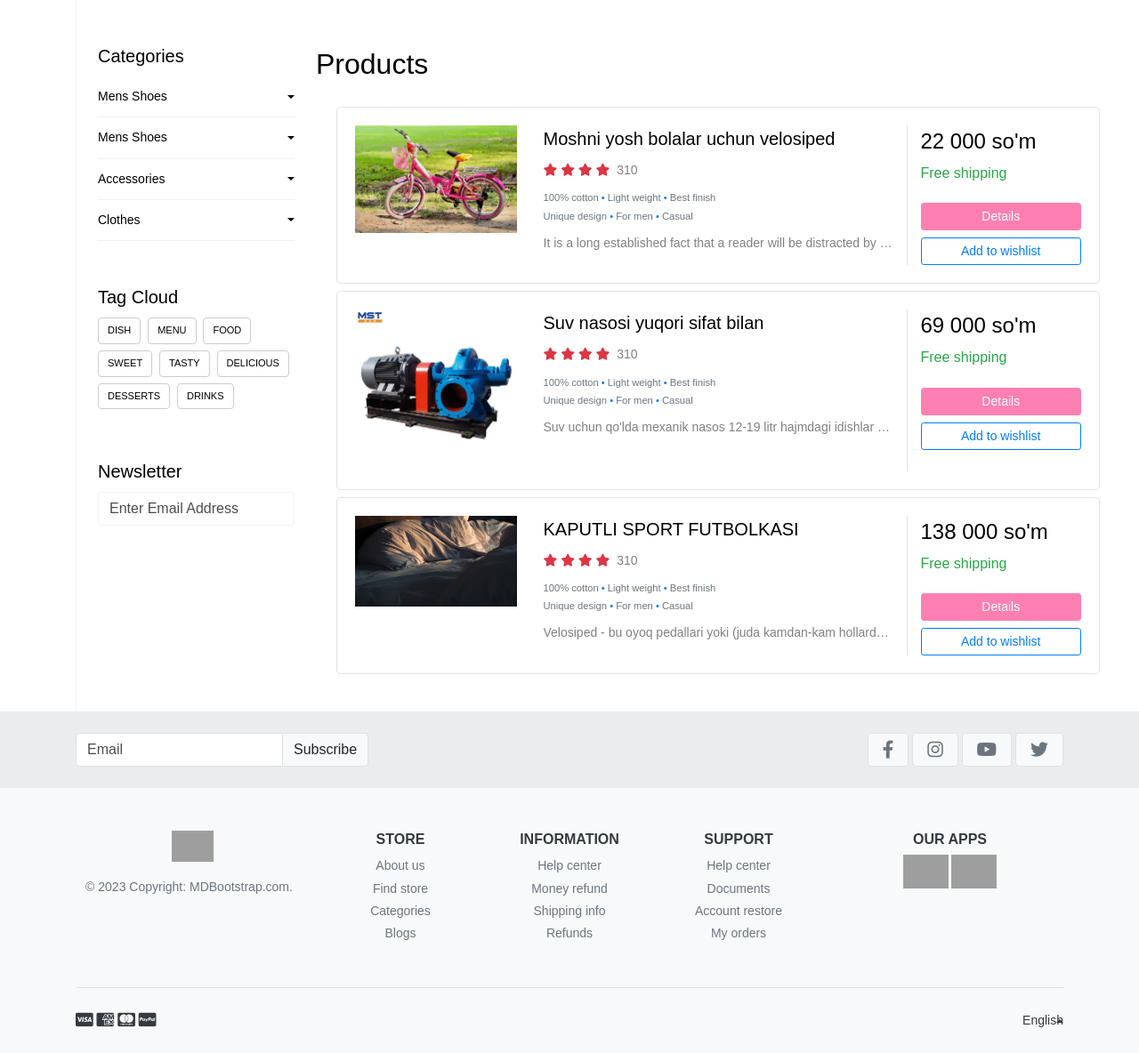
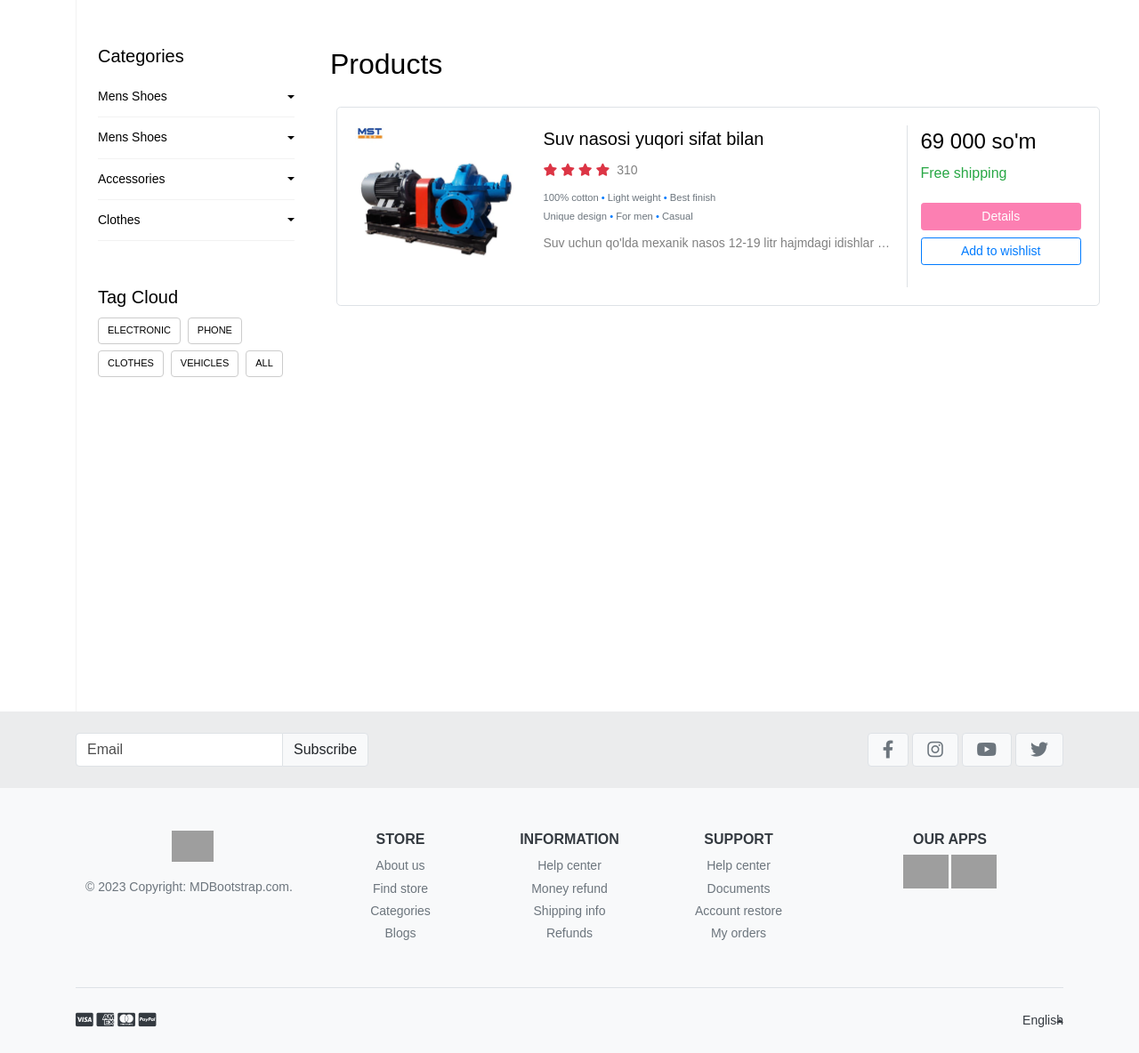
Before and after one commit to hwandev12/online-store-django-rest, a Django app: a page that uses templates/pages/all_products.html in a window 1280 px wide. Shown: the part 153-1337 px from the top of the page at 89% size. Run offline with Django 4.2, Linux system fonts and the light colour scheme; data comes from the database, SQL or seed files in the repository; some libraries are stand-ins or nearby versions; grey boxes are pictures that could not be loaded.

Commit message:
get product by category

```diff
--- a/apps/product/views.py
+++ b/apps/product/views.py
@@ -1,12 +1,32 @@
 from django.shortcuts import render
 # import Product from models.py, write a class to get all products
-from .models import Product
+from .models import Product, ProductCategory
 from django.views.generic import ListView, DetailView
+from django.db.models import Q
+
 
 class ProductView(ListView):
     model = Product
     template_name = 'pages/all_products.html'
     context_object_name = 'products'
 
+    # write a method to get products by category
+    def get_products_by_category(self):
+        category = self.request.GET.get('product-category', None)
+        if category:
+            products = Product.objects.filter(category__category_name=category)
+        else:
+            products = Product.objects.all()
+        return products
+
+    # get all productCategory
+
+    def get_context_data(self, **kwargs):
+        context = super(ProductView, self).get_context_data(**kwargs)
+        context['product_categories'] = ProductCategory.objects.all()
+        # write a method to get products by category
+        context['products_by_category'] = self.get_products_by_category()
+        return context
+
 
 product_view = ProductView.as_view()
--- a/templates/pages/all_products.html
+++ b/templates/pages/all_products.html
@@ -64,17 +64,13 @@
             <div class="mb-5">
                 <h5>Tag Cloud</h5>
                 <div class="tagcloud">
-                    <a href="#" class="tag-cloud-link">dish</a>
-                    <a href="#" class="tag-cloud-link">menu</a>
-                    <a href="#" class="tag-cloud-link">food</a>
-                    <a href="#" class="tag-cloud-link">sweet</a>
-                    <a href="#" class="tag-cloud-link">tasty</a>
-                    <a href="#" class="tag-cloud-link">delicious</a>
-                    <a href="#" class="tag-cloud-link">desserts</a>
-                    <a href="#" class="tag-cloud-link">drinks</a>
+                    {% for category in product_categories %}
+                        <a href="?product-category={{category.category_name}}" class="tag-cloud-link">{{ category.category_name }}</a>
+                    {% endfor %}
+                    <a href="{% url 'base:products' %}" class="tag-cloud-link">all</a>
                 </div>
             </div>
-            <div class="mb-5">
+            <!-- <div class="mb-5">
                 <h5>Newsletter</h5>
                 <form action="#" class="subscribe-form">
                     <div class="form-group d-flex">
@@ -82,13 +78,14 @@
                         <input type="text" class="form-control" placeholder="Enter Email Address">
                     </div>
                 </form>
-            </div>
+            </div> -->
         </div>
     </nav>
     <!-- product starts here -->
     <div id="content" class="pt-5">
-        <h2 class="mb-4">Products</h2>
-       {% for p in products %}
+        <h2 class="mb-4 ml-3">Products</h2>
+       {% if products_by_category %}
+            {% for p in products_by_category %}
                 <div class="col-md-12 col-xl-12 mt-2 mx-2">
                     <div class="card shadow-0 border rounded-3">
                     <div class="card-body">
@@ -148,6 +145,12 @@
                     </div>
                 </div>
             {% endfor %}
+      {% else %}
+      <h5 class="text-center" style="
+      color: #777;
+      font-size: 16px;
+      "><i class="fa-solid fa-circle-exclamation mx-2"></i>No product matches result</h5>
+      {% endif %}
     </div>
 </div>
 <script src="{% static 'js/jquery.min.js' %}"></script>
--- a/templates/pages/product_detail.html
+++ b/templates/pages/product_detail.html
@@ -63,7 +63,7 @@
                             <ol class="breadcrumb">
                                 <li class="breadcrumb-item"><a href="{% url 'base:home' %}">Home</a></li>
                                 <!-- later on i would add specific products page -->
-                                <li class="breadcrumb-item"><a href="{% url 'base:home' %}">Products</a></li>
+                                <li class="breadcrumb-item"><a href="{% url 'base:products' %}">Products</a></li>
                                 <li class="breadcrumb-item active">{{ product.category.category_name }}</li>
                             </ol>
                         </nav>
```
Lines whose indentation alone changed are shown as unchanged.
